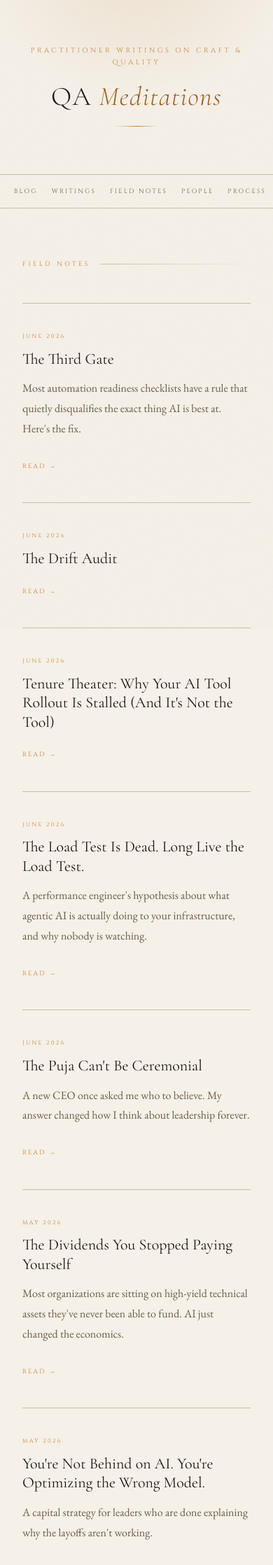
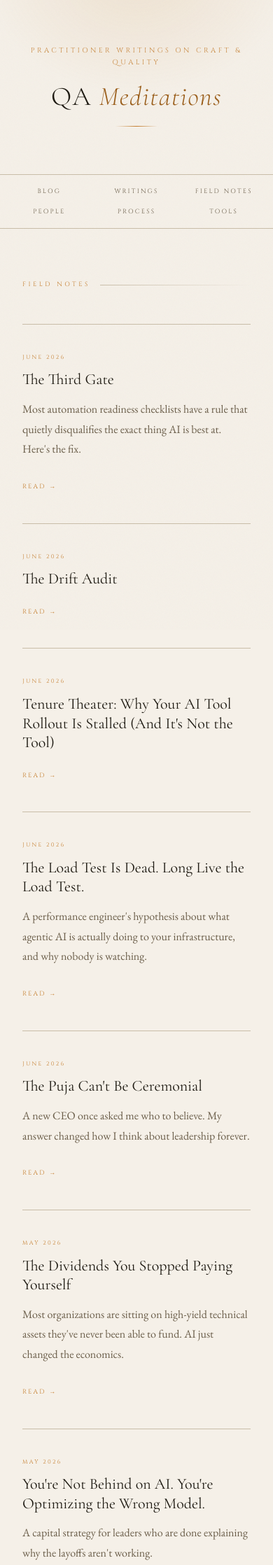
Before and after one commit to rjcadvisors/qameditations, a Jekyll site: the page built from blog/index.html, in a window 390 px wide. Shown: the top 2237 px of the page at 70% size. Built offline with Jekyll 4.4.1, drawn with Linux system fonts in a browser that asks for light colours.

Commit message:
Add files via upload

```diff
--- a/_layouts/default.html
+++ b/_layouts/default.html
@@ -115,23 +115,20 @@
       color: var(--ink-soft);
       text-decoration: none;
       transition: color 0.2s;
-      white-space: nowrap;
     }
 
     nav a:hover, nav a.active { color: var(--amber); }
 
     @media (max-width: 480px) {
       nav {
-        justify-content: flex-start;
-        flex-wrap: nowrap;
-        overflow-x: auto;
-        -webkit-overflow-scrolling: touch;
-        gap: 20px;
-        padding: 16px 20px;
+        display: grid;
+        grid-template-columns: repeat(3, 1fr);
+        gap: 14px 8px;
+        padding: 16px 12px;
       }
       nav a {
         font-size: 9px;
-        flex: 0 0 auto;
+        text-align: center;
       }
     }
 
```
